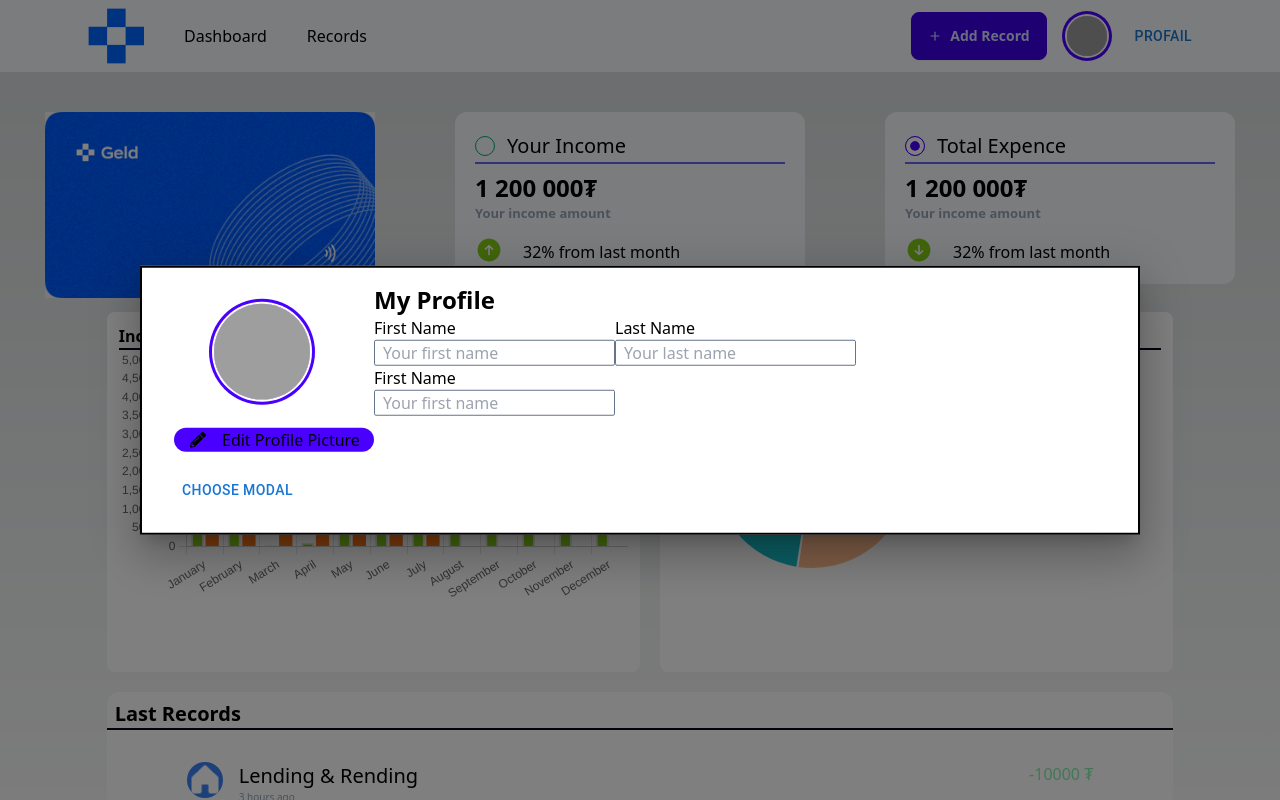
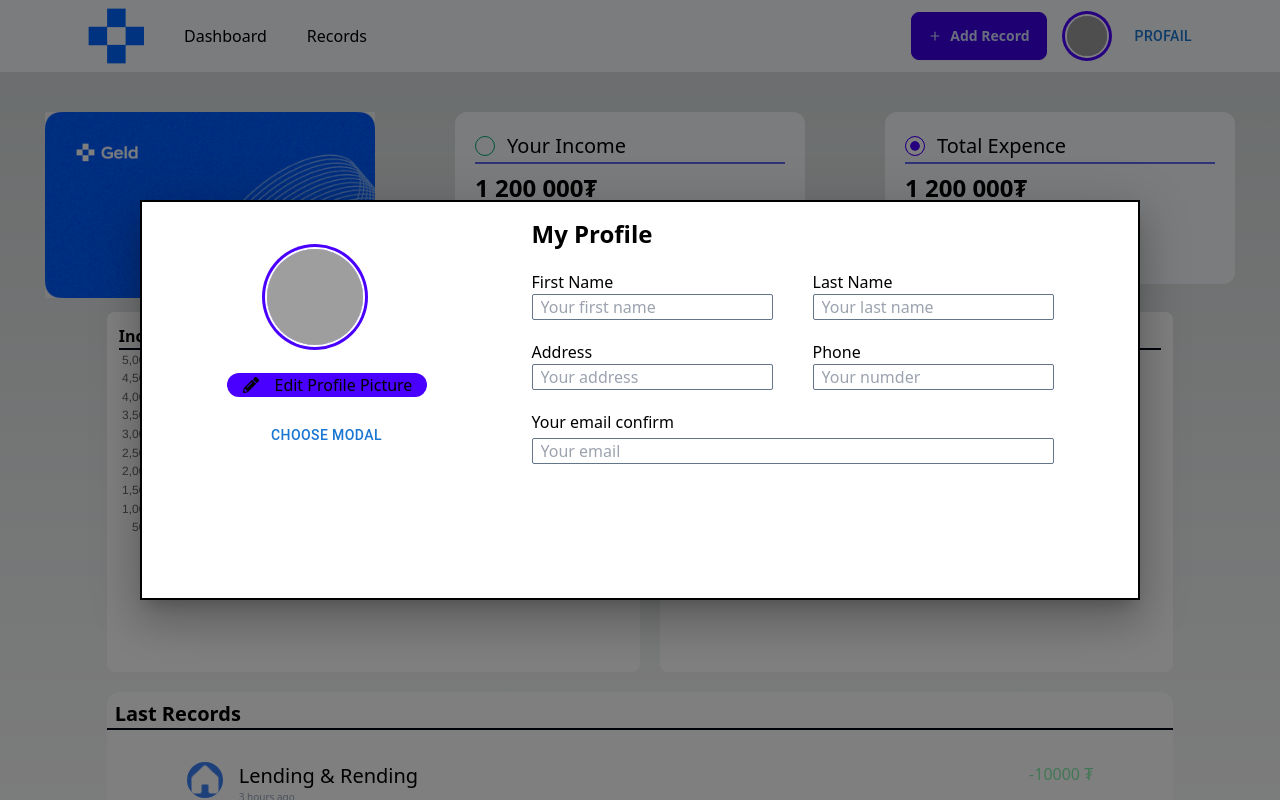
Before and after one commit to Galsanpuntsag/Income_Expence_Tracker, a Next.js app in the folder Front_end/: page / in a window 1280 px wide. Both pictures are taken after a click on the button "PROFAIL". Shown: the top 800 px of the page. Built offline with nearby package versions, Linux system fonts and the light colour scheme; grey boxes are pictures that could not be loaded.

Commit message:
try login

```diff
--- /dev/null
+++ b/Front_end/components/Context/UserPtovider/index.jsx
@@ -0,0 +1,25 @@
+import React, { createContext, useState } from "react";
+
+export const UserContext = createContext();
+
+export const UserProvider = ({ children }) => {
+  const [user, setUser] = useState(null);
+  const [tryLoginUser, setTryLoginUser] = useState({
+    email: "",
+    password: "",
+  });
+
+  const changeLoginUserData = () => {
+    setTryLoginUser({ ...tryLoginUser, email });
+  };
+  const login = () => {};
+
+  const signup = () => {};
+
+  return (
+    <UserContext.Provider value={{ user, tryLoginUser, login, signup }}>
+      {" "}
+      {children}
+    </UserContext.Provider>
+  );
+};
--- /dev/null
+++ b/Front_end/components/Navbar/GenderForm.jsx
@@ -0,0 +1,18 @@
+import * as React from "react";
+import FormControl from "@mui/joy/FormControl";
+import FormLabel from "@mui/joy/FormLabel";
+import Radio from "@mui/joy/Radio";
+import RadioGroup from "@mui/joy/RadioGroup";
+
+export default function GenderForm() {
+  return (
+    <FormControl>
+      <FormLabel>Sizes</FormLabel>
+      <RadioGroup defaultValue="medium" name="radio-buttons-group">
+        <Radio value="small" label="Small" size="sm" />
+        <Radio value="medium" label="Medium" size="md" />
+        <Radio value="large" label="Large" size="lg" />
+      </RadioGroup>
+    </FormControl>
+  );
+}
--- a/Front_end/components/Navbar/userPortfolio.jsx
+++ b/Front_end/components/Navbar/userPortfolio.jsx
@@ -72,8 +72,8 @@ export default function NestedModal() {
         aria-labelledby="parent-modal-title"
         aria-describedby="parent-modal-description"
       >
-        <Box sx={{ ...style, width: 1000 }}>
-          <div className="flex">
+        <Box sx={{ ...style, width: 1000, height: 400 }}>
+          <div className="flex justify-around items-center ">
             <div className="flex flex-col">
               <div className="avatar">
                 <div className="w-24 ml-10 mt-5 mb-5 rounded-full ring ring-primary ring-offset-base-100 ring-offset-2">
@@ -87,16 +87,17 @@ export default function NestedModal() {
 
                 <button className="">Edit Profile Picture</button>
               </button>
+              <ChildModal />
             </div>
             <div className="">
-              <h className="text-2xl font-bold ">My Profile</h>
-              <div className="flex">
-                <div className="flex flex-col">
+              <h className="text-2xl font-bold mt-5">My Profile</h>
+              <div className="flex mt-5 ">
+                <div className="flex flex-col  ">
                   <h>First Name</h>
                   <input
                     type="text"
                     placeholder="Your first name"
-                    className="border-slate-500 border rounded-sm pl-2"
+                    className="border-slate-500 border rounded-sm pl-2 mr-10"
                   ></input>
                 </div>
                 <div className="flex flex-col">
@@ -110,17 +111,34 @@ export default function NestedModal() {
               </div>
               <div className="flex">
                 <div className="flex flex-col">
-                  <h>First Name</h>
+                  <div className="flex flex-col">
+                    <h className="mt-5">Address</h>
+                    <input
+                      type="text"
+                      placeholder="Your address"
+                      className="border-slate-500 border rounded-sm pl-2 mr-10"
+                    ></input>
+                  </div>
+                </div>
+                <div className="flex flex-col">
+                  <h className="mt-5">Phone</h>
                   <input
                     type="text"
-                    placeholder="Your first name"
+                    placeholder="Your numder"
                     className="border-slate-500 border rounded-sm pl-2"
                   ></input>
                 </div>
               </div>
+              <div className="mt-5">
+                <h className="">Your email confirm</h>
+                <input
+                  type="text"
+                  className="max-w-2xl w-full mt-1 border-slate-500 border rounded-sm pl-2"
+                  placeholder="Your email"
+                ></input>
+              </div>
             </div>
           </div>
-          <ChildModal />
         </Box>
       </Modal>
     </div>
--- a/Front_end/package.json
+++ b/Front_end/package.json
@@ -15,6 +15,7 @@
     "@mui/styled-engine-sc": "^6.0.0-alpha.6",
     "@mui/x-date-pickers": "^6.18.4",
     "@mui/x-date-pickers-pro": "^6.18.4",
+    "axios": "^1.6.2",
     "chart.js": "^4.4.0",
     "date": "^2.0.3",
     "dayjs": "^1.11.10",
@@ -27,6 +28,7 @@
     "react-chartjs-2": "^5.2.0",
     "react-dom": "^18",
     "react-icons": "^4.12.0",
+    "react-toastify": "^9.1.3",
     "styled-components": "^6.1.1"
   },
   "devDependencies": {
--- a/Front_end/pages/Login/index.jsx
+++ b/Front_end/pages/Login/index.jsx
@@ -1,6 +1,7 @@
 import React, { useState } from "react";
 import Link from "next/link";
 import { useRouter } from "next/router";
+import { Context } from "react";
 
 const Login = () => {
   const [change, setChange] = useState("");
--- a/Front_end/pages/Record/index.jsx
+++ b/Front_end/pages/Record/index.jsx
@@ -1,6 +1,7 @@
 import React from "react";
 import Records from "@/components/Category";
 import Navbar from "@/components/Navbar";
+import { Context } from "react";
 
 const Record = () => {
   return (
--- a/Front_end/pages/_app.js
+++ b/Front_end/pages/_app.js
@@ -1,9 +1,10 @@
 import "@/styles/globals.css";
+import { UserProvider } from "@/components/Context/UserPtovider";
 
 export default function App({ Component, pageProps }) {
   return (
-    <div className="">
+    <UserProvider>
       <Component {...pageProps} />
-    </div>
+    </UserProvider>
   );
 }
```
Also changed, not shown: Front_end/components/Context/Theme.jsx (added), 1 other file (tests, documents, lock files or other folders).
